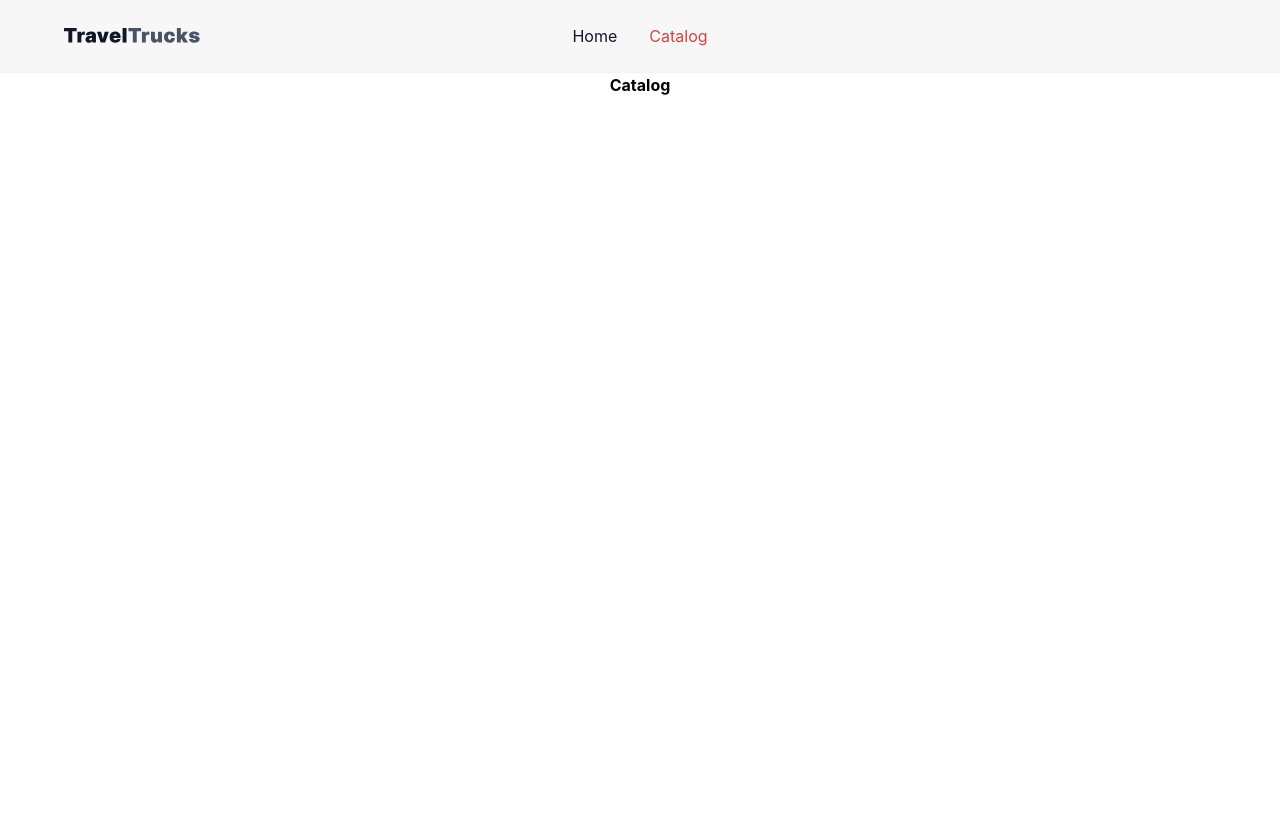
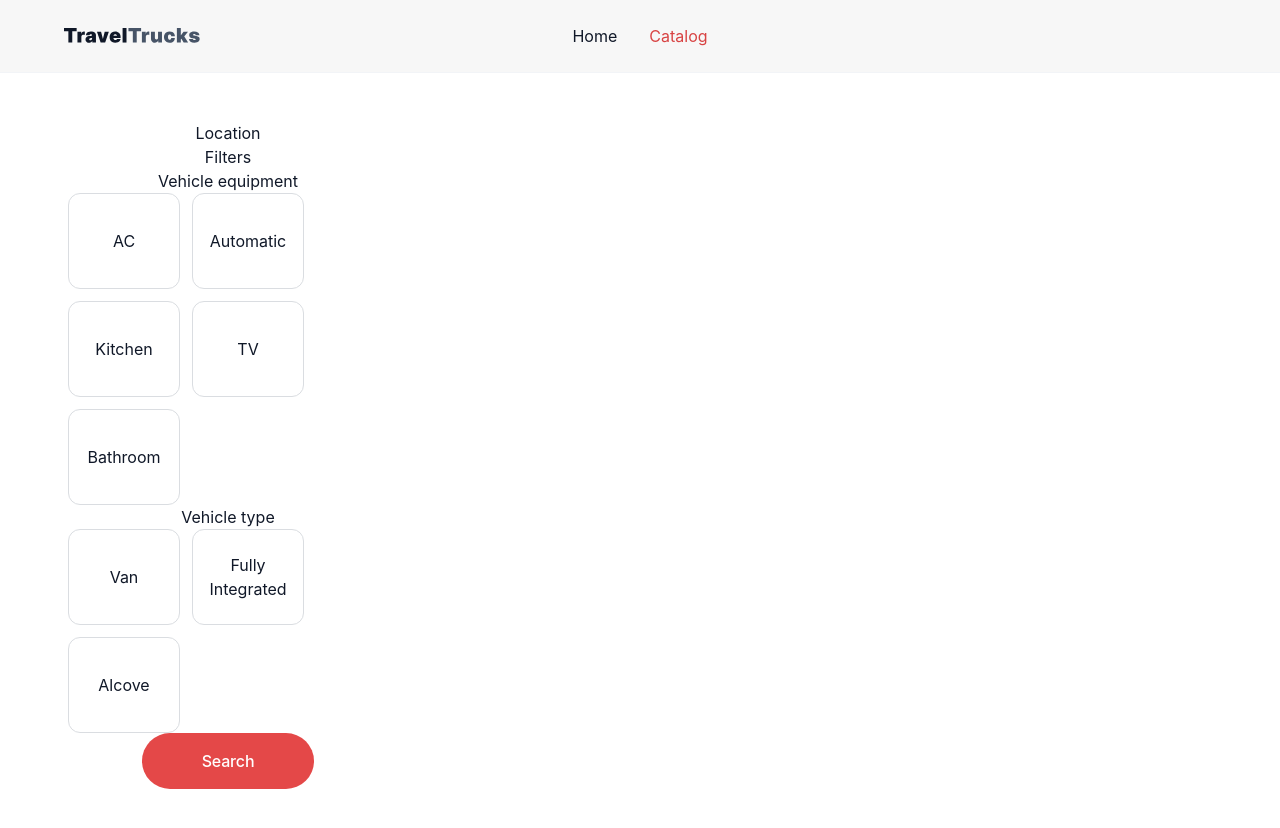
Before and after one commit to Lubarskiyk/campers, a React (Vite) app: page /catalog in a window 1280 px wide. Shown: the top 828 px of the page. Before the commit the page ends 800 px from the top, so only its background shows below. Built offline with nearby package versions, Linux system fonts and the light colour scheme.

Commit message:
add sidebar

```diff
--- a/src/App.jsx
+++ b/src/App.jsx
@@ -1,17 +1,19 @@
 import './App.css';
-import {Route, Routes} from 'react-router';
+import { Route, Routes } from 'react-router';
 import Header from './components/header/Header.jsx';
-import Catalog from "./pages/Catalog.jsx";
-import Home from "./pages/Home/Home.jsx";
+import Sidebar from './components/Sidebar/Sidebar.jsx';
+import Catalog from './pages/Catalog/Catalog.jsx';
+import Home from './pages/Home/Home.jsx';
 
 function App() {
   return (
     <Routes>
       <Route element={<Header />}>
         <Route path="/" element={<Home />} />
-        <Route path="catalog" element={<Catalog />} />
+        <Route element={<Sidebar />}>
+          <Route path="catalog" element={<Catalog />} />
+        </Route>
       </Route>
-
     </Routes>
   );
 }
--- /dev/null
+++ b/src/Data/FilterCarType.json
@@ -0,0 +1,18 @@
+[
+  {
+    "id": 1,
+    "title": "Van",
+    "icon": "ICO"
+  },
+  {
+    "id": 2,
+    "title": "Fully Integrated",
+    "icon": "ICO"
+  },
+  {
+    "id": 3,
+    "title": "Alcove",
+    "icon": "ICO"
+  }
+
+]
--- /dev/null
+++ b/src/Data/FilterEquipment.json
@@ -0,0 +1,27 @@
+[
+  {
+    "id": 1,
+    "title": "AC",
+    "icon": "ICO"
+  },
+  {
+    "id": 2,
+    "title": "Automatic",
+    "icon": "ICO"
+  },
+  {
+    "id": 3,
+    "title": "Kitchen",
+    "icon": "ICO"
+  },
+  {
+    "id": 4,
+    "title": "TV",
+    "icon": "ICO"
+  },
+  {
+    "id": 5,
+    "title": "Bathroom",
+    "icon": "Bathroom"
+  }
+]
--- /dev/null
+++ b/src/components/Sidebar/Sidebar.jsx
@@ -0,0 +1,54 @@
+import { Outlet } from 'react-router';
+import Button from '../ui/Button/Button.jsx';
+import FilterCard from '../ui/FilterCard/FilterCard.jsx';
+import css from './Sidebar.module.css';
+import equipments from '../../Data/FilterEquipment.json';
+import carTypes from '../../Data/FilterCarType.json';
+export default function Sidebar() {
+  return (
+    <div className={css.wraper}>
+      <div className={css.sidebar}>
+        <p>Location</p>
+        <p>Filters</p>
+        <p>Vehicle equipment</p>
+        <ul className={css.list}>
+          {equipments.map(item => {
+            return (
+              <li key={item.id}>
+                <FilterCard id={item.id} name={equipments} type="checkbox">
+                  {item.title}
+                </FilterCard>
+                {/*<div className={css.item}>*/}
+                {/*  <div className={css.icon}>*/}
+                {/*    {React.cloneElement(item.icon, { size: size })}*/}
+                {/*  </div>*/}
+                {/*  {item.text}*/}
+                {/*</div>*/}
+              </li>
+            );
+          })}
+        </ul>
+        <p>Vehicle type</p>
+        <ul className={css.list}>
+          {carTypes.map(item => {
+            return (
+              <li key={item.id}>
+                <FilterCard id={item.id} name={carTypes} type="radio">
+                  {item.title}
+                </FilterCard>
+                {/*<div className={css.item}>*/}
+                {/*  <div className={css.icon}>*/}
+                {/*    {React.cloneElement(item.icon, { size: size })}*/}
+                {/*  </div>*/}
+                {/*  {item.text}*/}
+                {/*</div>*/}
+              </li>
+            );
+          })}
+        </ul>
+        <Button>Search</Button>
+      </div>
+      <Outlet />
+    </div>
+  );
+}
--- /dev/null
+++ b/src/components/Sidebar/Sidebar.module.css
@@ -0,0 +1,16 @@
+.sidebar {
+  height: calc(100vh - 73px);
+  width: 39%;
+  color: var(--main);
+   padding-left: 4px;
+}
+.wraper {
+  display: flex;
+  padding: 48px 64px;
+}
+
+.list {
+  display: flex;
+  flex-wrap: wrap;
+  gap: 12px;
+}
--- a/src/components/ui/Button/Button.jsx
+++ b/src/components/ui/Button/Button.jsx
@@ -2,6 +2,7 @@ import clsx from "clsx";
 import css from "./Button.module.css";
 
 export default function Button(props) {
+    // eslint-disable-next-line react/prop-types
     const {cssstyle, children, onClick} = props;
 
     return (
--- a/src/components/ui/FilterCard/FilerCard.module.css
+++ b/src/components/ui/FilterCard/FilerCard.module.css
@@ -9,3 +9,20 @@
   width: 112px;
   height: 96px;
 }
+
+.filtercard:hover {
+      box-shadow: 0px 4px 4px rgba(0, 0, 0, 0.2);
+}
+
+.input {
+    width: 0;
+    height: 0;
+    opacity: 0;
+    margin: -10000px;
+    position: absolute;
+    appearance: none;
+}
+
+.input:checked + .filtercard {
+  border-color: var(--button);
+}
--- a/src/components/ui/FilterCard/FilterCard.jsx
+++ b/src/components/ui/FilterCard/FilterCard.jsx
@@ -1,11 +1,14 @@
-
 import css from './FilerCard.module.css';
 
-export default function FilterCard() {
+export default function FilterCard(props) {
+  // eslint-disable-next-line react/prop-types
+  const { children, id, name, type } = props;
   return (
-    <div className={css.filtercard}>
-
-    </div>
+    <>
+      <input type={type} name={name} className={css.input} id={name + id} />
+      <label className={css.filtercard} htmlFor={name + id}>
+        {children}
+      </label>
+    </>
   );
-
 }
--- a/src/pages/Catalog.jsx
+++ /dev/null
@@ -1,6 +0,0 @@
-export default function Catalog() {
-    return (
-        <h1>Catalog</h1>
-    )
-
-}
--- /dev/null
+++ b/src/pages/Catalog/Catalog.jsx
@@ -0,0 +1,11 @@
+import Sidebar from '../../components/Sidebar/Sidebar.jsx';
+import css from './Catalog.module.css';
+
+export default function Catalog() {
+    return (
+       <section className={css.catalog}>
+           {/*<Sidebar/>*/}
+       </section>
+    )
+
+}
--- /dev/null
+++ b/src/pages/Catalog/Catalog.module.css
@@ -0,0 +1,7 @@
+.catalog {
+    height: calc(100vh - 73px);
+    width: 100%;
+    background: var(--white);
+
+
+}
```
Lines whose indentation alone changed are shown as unchanged.
